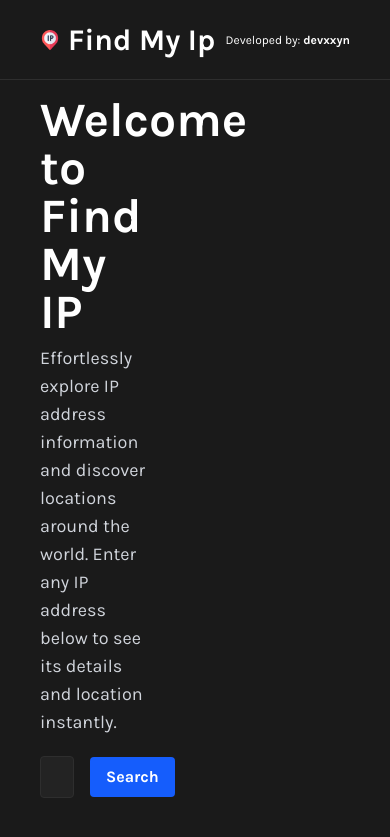
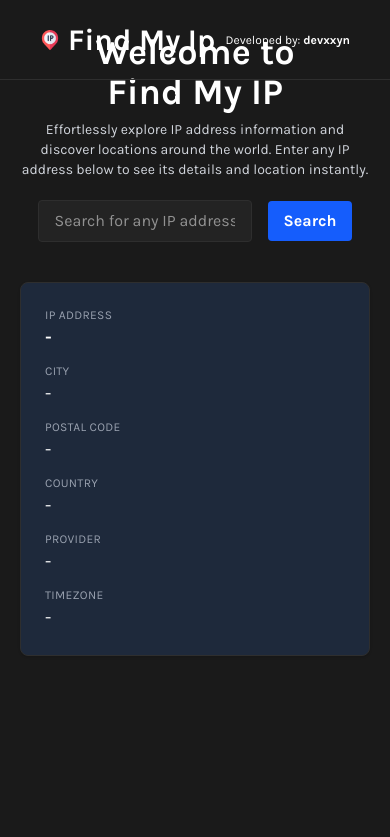
Before and after one commit to devxyn/whatsmyip, a React (Vite) app: page / in a window 390 px wide. Shown: the top 837 px of the page. Built offline with nearby package versions, Linux system fonts and the light colour scheme; no server answers.

Commit message:
fix: enhance Details component layout and responsiveness, update text sizes, and add country flag display

```diff
--- a/src/components/Details.tsx
+++ b/src/components/Details.tsx
@@ -25,9 +25,12 @@ const Details = () => {
   }, [setIpData]);
 
   return (
-    <aside className='flex-1 px-10 pt-16 w-1/2'>
-      <h2 className='text-5xl font-bold mb-2'>Welcome to Find My IP</h2>
-      <p className='mb-5 text-lg text-gray-300'>
+    <aside className='w-full lg:w-1/2 flex-1 flex flex-col items-center justify-center lg:items-start px-5 xs:px-10'>
+      <h2 className='text-4xl xs:text-5xl font-bold mb-2 text-center lg:text-left'>
+        Welcome to
+        <br className='xs:hidden' /> Find My IP
+      </h2>
+      <p className='mb-5 text-sm xs:text-lg text-gray-300 text-center lg:text-left'>
         Effortlessly explore IP address information and discover locations around the world. Enter any IP address below
         to see its details and location instantly.
       </p>
@@ -45,7 +48,7 @@ const Details = () => {
         </button>
       </form>
 
-      <div className='mt-10 bg-[#1e293b] p-6 rounded-lg shadow border border-light-border max-w-lg'>
+      <div className='mt-8 xs:mt-10 bg-[#1e293b] p-6 rounded-lg shadow border border-light-border w-full xs:max-w-lg'>
         <dl className='grid grid-cols-1 md:grid-cols-2 gap-x-6 gap-y-3'>
           <div>
             <dt className='text-xs text-gray-400 uppercase tracking-wide'>IP Address</dt>
@@ -61,7 +64,16 @@ const Details = () => {
           </div>
           <div>
             <dt className='text-xs text-gray-400 uppercase tracking-wide'>Country</dt>
-            <dd className='text-lg text-white'>{ipData?.country || "-"}</dd>
+            <dd className='text-lg text-white flex flex-row items-center gap-2'>
+              {ipData?.country || "-"}
+              {ipData?.country && (
+                <img
+                  src={`https://assets.ipstack.com/flags/${ipData?.country?.toLowerCase()}.svg`}
+                  alt={`${ipData?.country} Flag`}
+                  className='w-8'
+                />
+              )}
+            </dd>
           </div>
           <div>
             <dt className='text-xs text-gray-400 uppercase tracking-wide'>Provider</dt>
```
